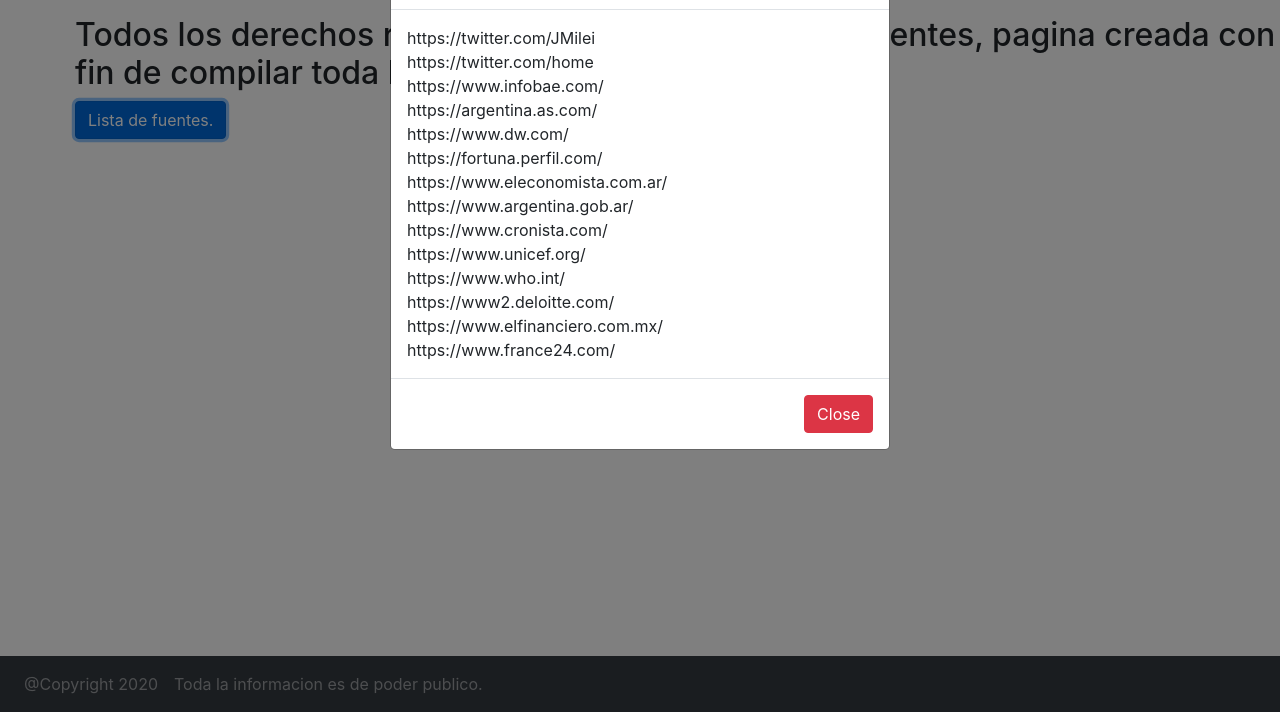
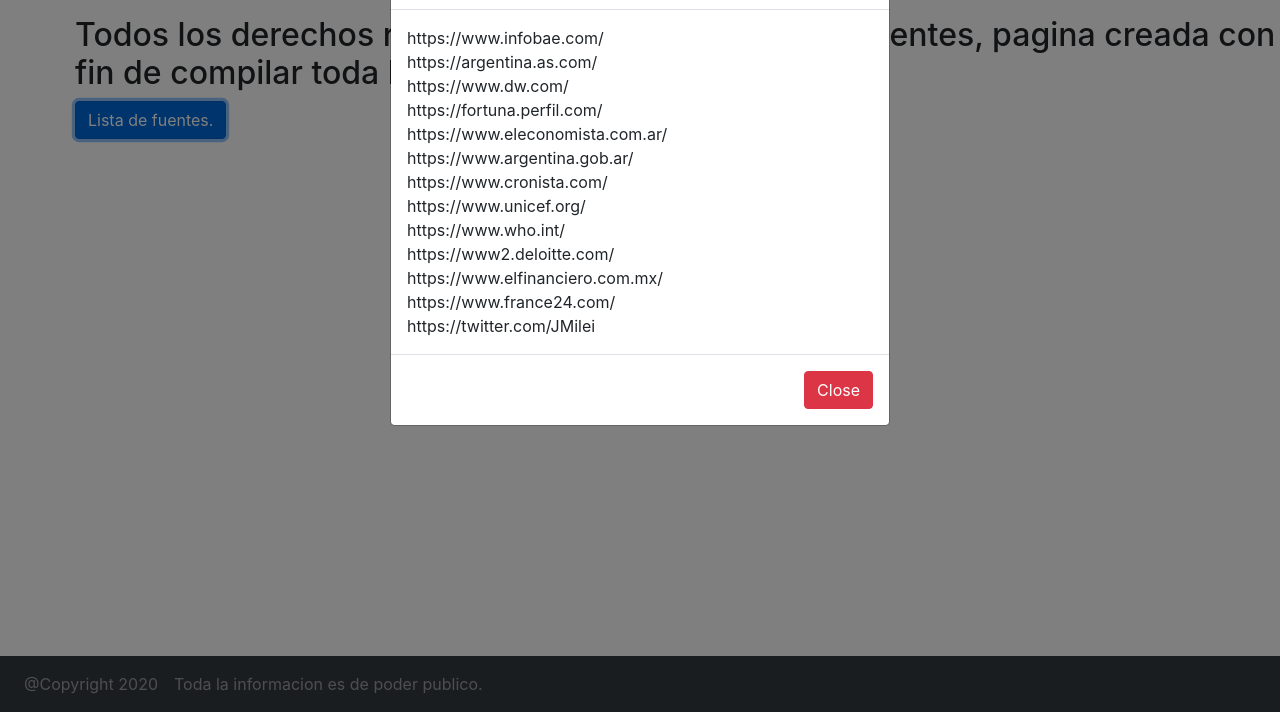
Before and after one commit to ShizaTCF/econovid19, a plain HTML site: page boostrap abdala/pagina8.html in a window 1280 px wide. Both pictures are taken after a click on the button "Lista de fuentes.". Shown: the part 88-800 px from the top of the page. Drawn offline with nearby package versions, Linux system fonts and the light colour scheme.

Commit message:
Update pagina8.html

```diff
--- a/boostrap abdala/pagina8.html
+++ b/boostrap abdala/pagina8.html
@@ -111,8 +111,6 @@
 
 
           <div class="modal-body">
-            https://twitter.com/JMilei <br>
-            https://twitter.com/home    <br>
             https://www.infobae.com/    <br>
             https://argentina.as.com/    <br>
             https://www.dw.com/    <br>
@@ -124,8 +122,8 @@
             https://www.who.int/    <br>
             https://www2.deloitte.com/    <br>
             https://www.elfinanciero.com.mx/    <br>
-            https://www.france24.com/
-
+            https://www.france24.com/    <br>
+            https://twitter.com/JMilei
           </div>
 
 
```
